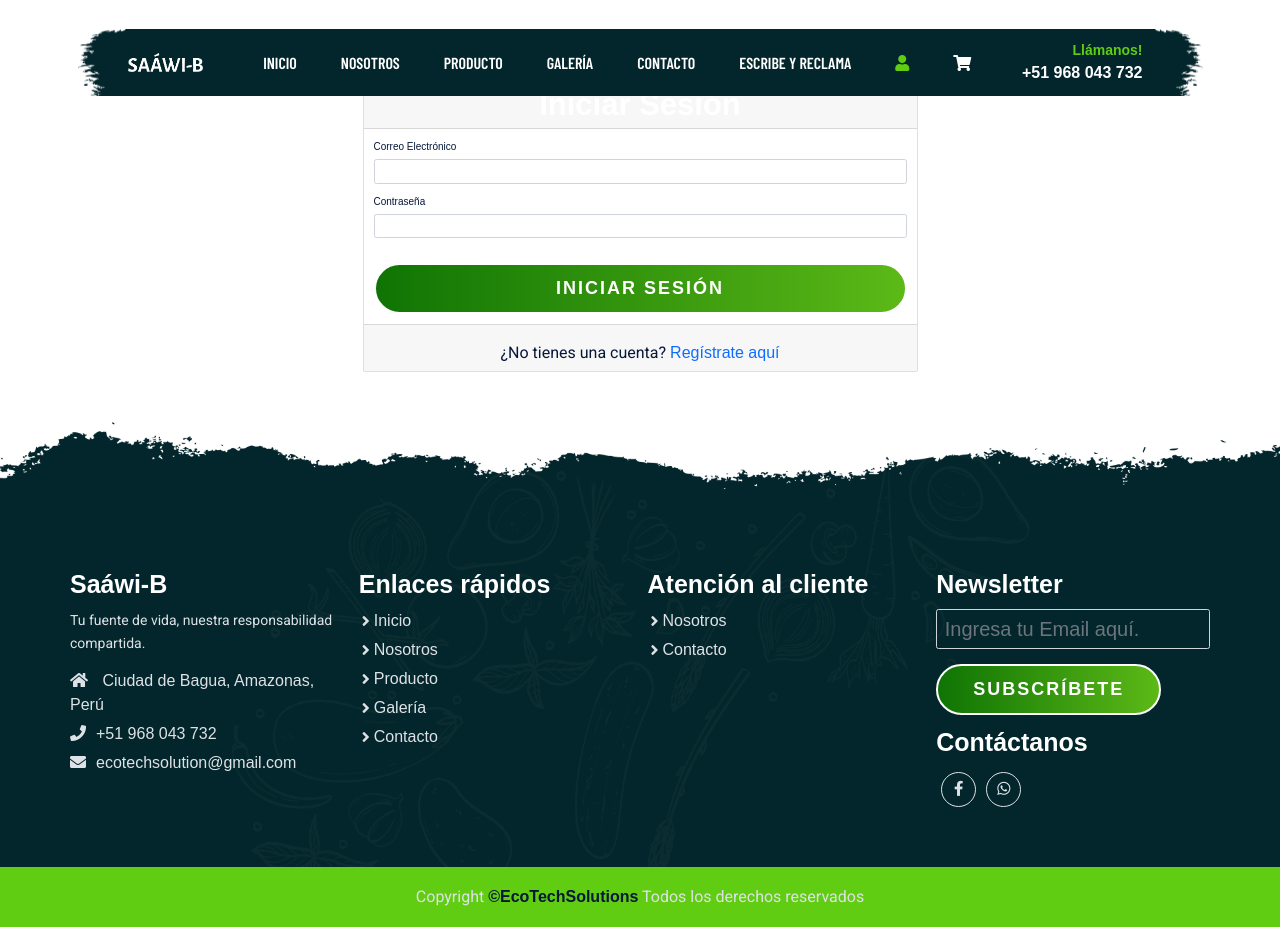
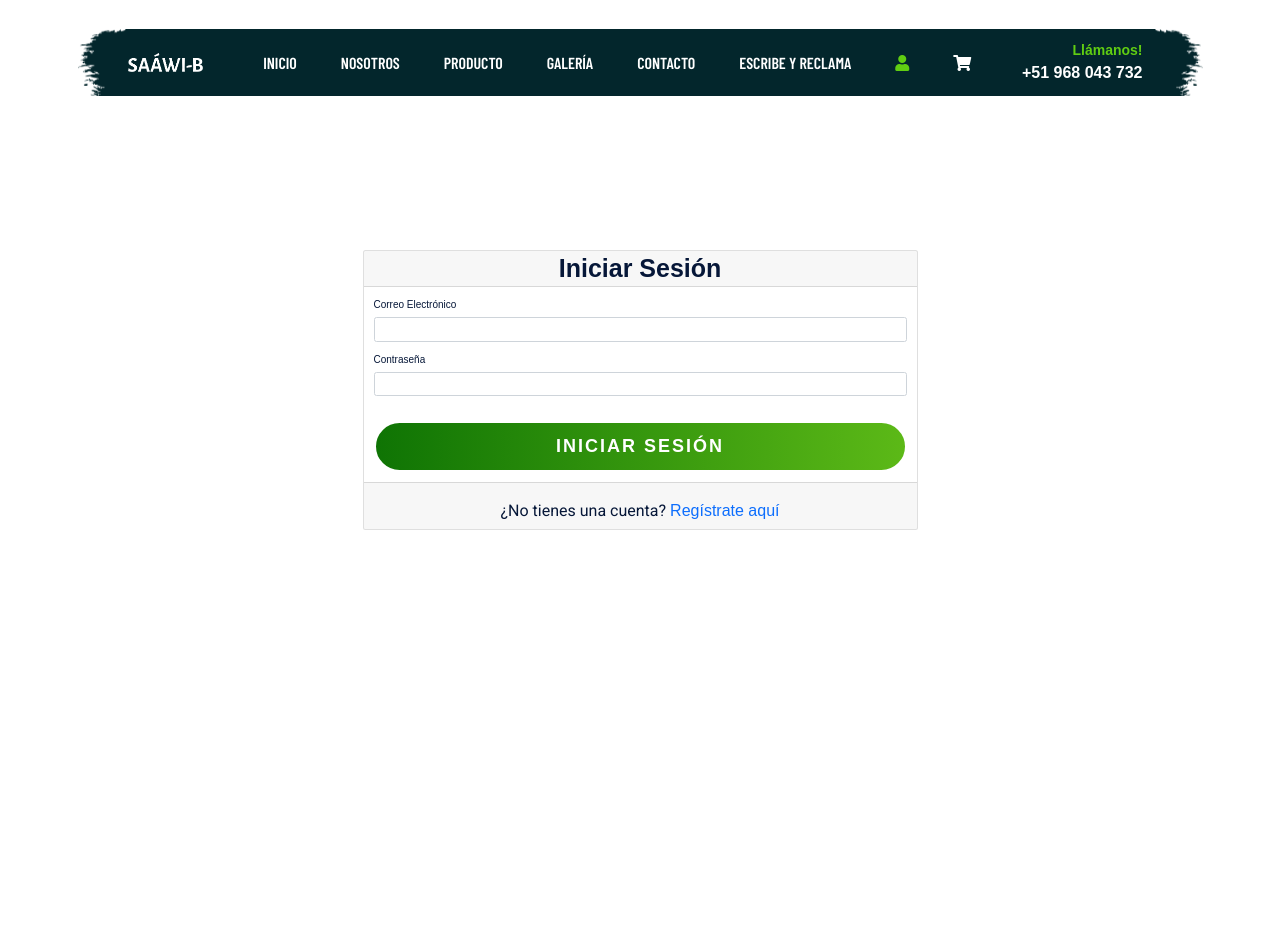
Before and after one commit to blankesj22/Sa-wi-b, a plain HTML site: page login.html in a window 1280 px wide. After the commit the page ends 800 px from the top, so only its background shows below. Drawn offline with nearby package versions, Linux system fonts and the light colour scheme; a web font is replaced by a local one.

Commit message:
Quinto commit

```diff
--- a/css/style.css
+++ b/css/style.css
@@ -811,3 +811,18 @@ Product Page CSS
     height: 250px;
     object-fit: cover;
   }
+
+  .login-section {
+    display: flex;
+    justify-content: center;
+    align-items: center;
+    min-height: 90vh; /* Asegura que la sección ocupe toda la altura de la ventana */
+}
+
+.section-post {
+    display: flex;
+    justify-content: center;
+    align-items: center;
+    min-height: 100vh; /* Asegura que la sección ocupe toda la altura de la ventana */
+    padding-top: 5px; /* Ajusta esto según la altura de tu navbar */
+}
--- a/js/firebase.js
+++ b/js/firebase.js
@@ -5,15 +5,15 @@ import * as firestoreFirebaseOriginal from "https://www.gstatic.com/firebasejs/1
 import * as analyticsFirebaseOriginal from "https://www.gstatic.com/firebasejs/10.12.4/firebase-analytics.js";
 import * as storageFirebaseOriginal from "https://www.gstatic.com/firebasejs/10.12.4/firebase-storage.js";
 
-const firebaseConfig = {
-  apiKey: "",
-  authDomain: "",
-  projectId: "",
-  storageBucket: "",
-  messagingSenderId: "",
-  appId: "",
-  measurementId: "",
-};
+// const firebaseConfig = {
+//   apiKey: "",
+//   authDomain: "",
+//   projectId: "",
+//   storageBucket: "",
+//   messagingSenderId: "",
+//   appId: "",
+//   measurementId: "",
+// };
 
 // Initialize Firebase
 const appModule = appFirebaseOrigiginal;
--- a/login.html
+++ b/login.html
@@ -81,13 +81,13 @@
     <!-- Navbar Section Exit -->
 
     <!-- Login Section start -->
-    <section class="mt-5">
+    <section class=" login-section mt-5">
         <div class="container">
           <div class="row justify-content-center">
             <div class="col-md-6">
               <div class="card">
                 <div class="card-header">
-                  <h3 class="text-center">Iniciar Sesión</h3>
+                  <h4 class="text-center">Iniciar Sesión</h4>
                 </div>
                 <div class="card-body">
                   <form id="login-form">
@@ -99,8 +99,8 @@
                       <label for="password" class="form-label">Contraseña</label>
                       <input type="password" class="form-control" id="password" required>
                     </div>
-                    <div class="d-grid gap-2">
-                      <button type="submit" class="btn main-btn">Iniciar Sesión</button>
+                    <div class="d-grid gap-1">
+                        <a href="login.html" class="btn main-btn">Iniciar Sesión</a>
                     </div>
                   </form>
                 </div>
@@ -113,61 +113,6 @@
         </div>
       </section>
     <!-- Login Section Exit -->
-
-    <!-- Footer section Start-->
-    <section class="footer_wrapper mt-3 mt-md-0">
-        <div class="container px-5 px-lg-0">
-            <div class="row">
-                <div class="col-lg-3 col-sm-6 mb-5 mb-lg-0">
-                    <h5>Saáwi-B</h5>
-                    <p class="mb-4 ps-0 company_details">Tu fuente de vida, nuestra responsabilidad compartida.</p>
-                    <div class="contact-info">
-                        <ul class="list-unstyled">
-                            <li><a href="#"><i class="fa fa-home me-3"></i> Ciudad de Bagua, Amazonas, Perú</a></li>
-                            <li><a href="#"><i class="fa fa-phone me-3"></i>+51 968 043 732</a></li>
-                            <li><a href="mailto:ecotechsolutions@gmail.com"><i class="fa fa-envelope me-3"></i>ecotechsolution@gmail.com</a></li>
-                        </ul>
-                    </div>
-                </div>
-
-                <div class="col-lg-3 col-sm-6 mb-5 mb-lg-0">
-                    <h5>Enlaces rápidos</h5>
-                    <ul class="link-widget p-0">
-                        <li><a href="index.html">Inicio</a></li>
-                        <li><a href="about.html">Nosotros</a></li>
-                        <li><a href="product.html">Producto</a></li>
-                        <li><a href="gallery.html">Galería</a></li>
-                        <li><a href="contact.html">Contacto</a></li>
-                    </ul>
-                </div>
-
-                <div class="col-lg-3 col-sm-6 mb-5 mb-lg-0">
-                    <h5>Atención al cliente</h5>
-                    <ul class="link-widget p-0">
-                        <li><a href="about.html">Nosotros</a></li>
-                        <li><a href="contact.html">Contacto</a></li>
-                    </ul>
-                </div>
-
-                <div class="col-lg-3 col-sm-6 mb-5 mb-lg-0">
-                    <h5>Newsletter</h5>
-                    <div class="form-group mb-4">
-                        <input type="email" class="form-control bg-transparent" placeholder="Ingresa tu Email aquí.">
-                        <button type="submit" class="btn main-btn">Subscríbete</button>
-                    </div>
-                    <h5>Contáctanos</h5>
-                    <ul class="social-network d-flex align-items-center p-0">
-                        <li><a href="https://www.facebook.com/profile.php?id=61561662144946&mibextid=ZbWKwL"><i class="fab fa-facebook-f"></i></a></li>
-                        <li><a href="https://wa.link/5rcjdh"><i class="fab fa-whatsapp"></i></a></li>
-                    </ul>
-                </div>
-            </div>
-        </div>
-        <div class="container-fluid copyright-section">
-            <p>Copyright <a href="#">©EcoTechSolutions</a> Todos los derechos reservados</p>
-        </div>
-    </section>
-    <!-- Footer Section Exit  -->
 
     <!-- jQuery CDN -->
     <script src="https://code.jquery.com/jquery-3.6.0.min.js"></script>
```
Also changed, not shown: about.html (+0 -3 lines), posts.html (+2 -2 lines), firebase.json (added), 1 other file.
